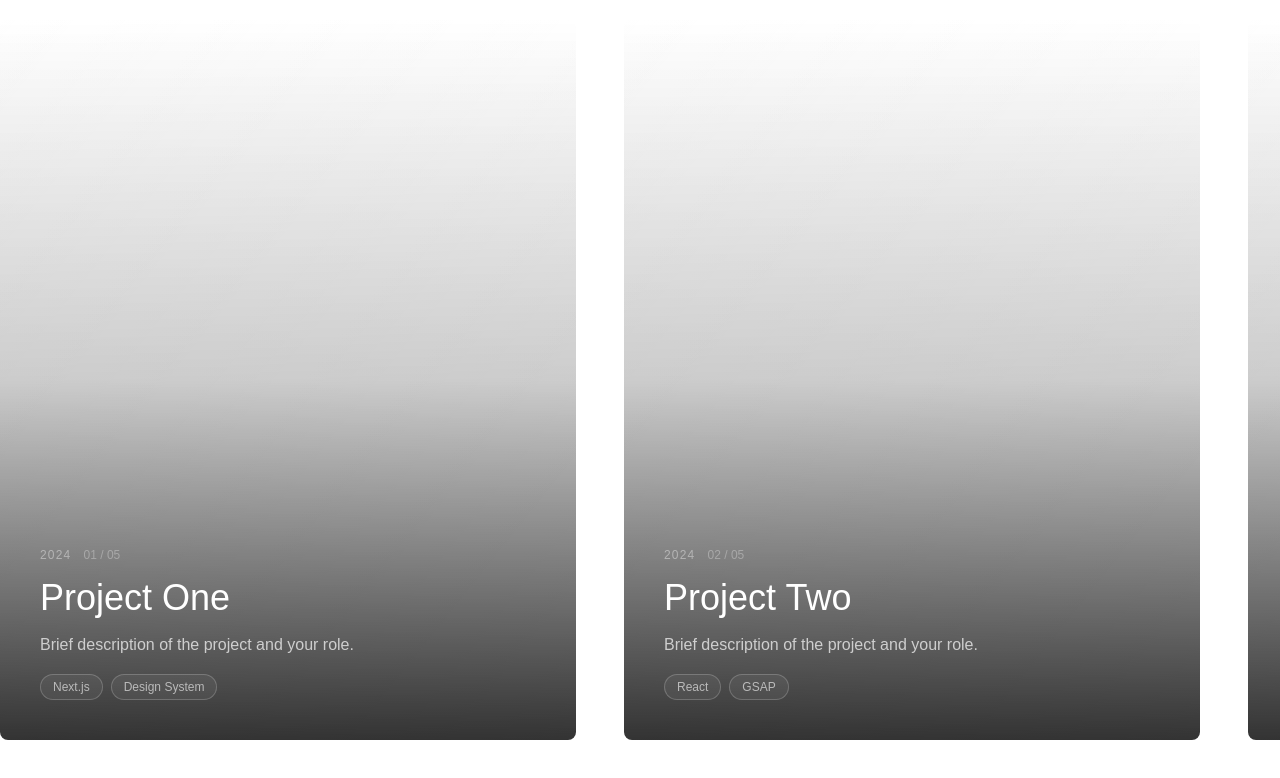
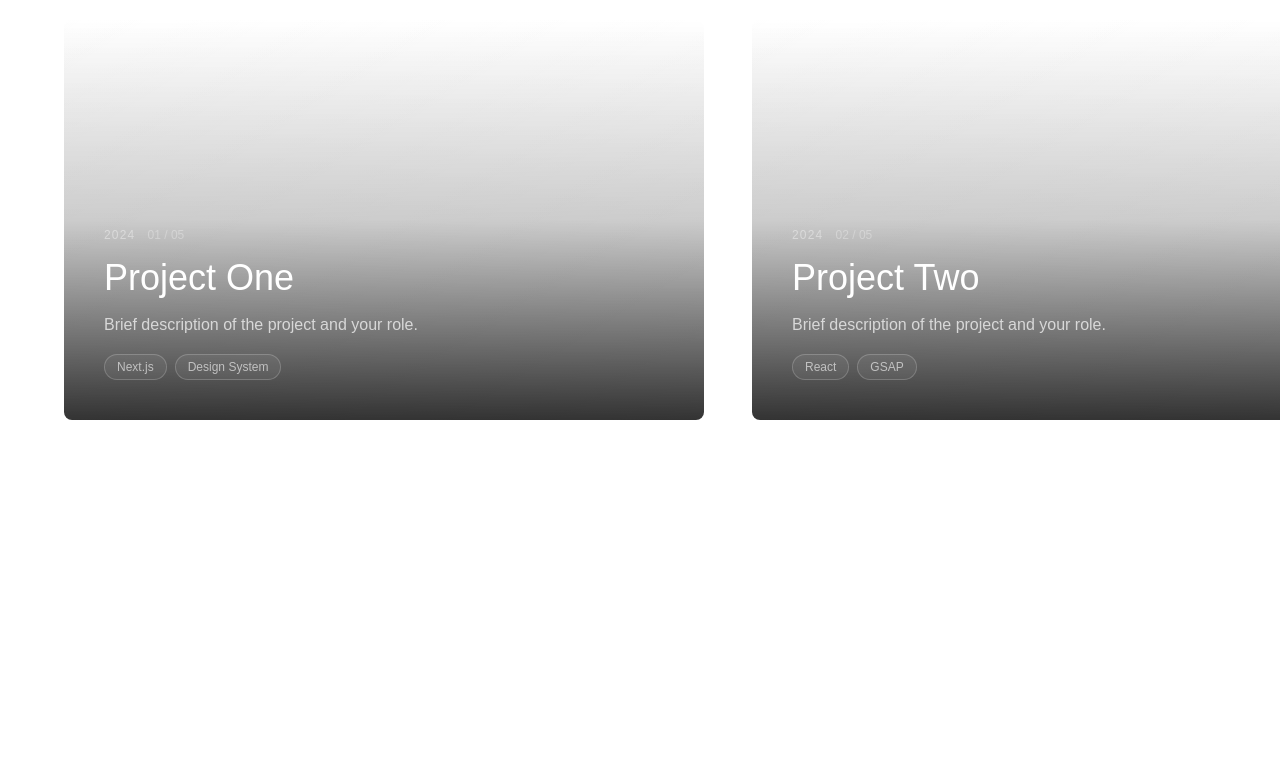
Before and after one commit to billyr95/portfolio2026, a Next.js app: page / in a window 1280 px wide. Shown: the part 944-1722 px from the top of the page. After the commit the page ends 1556 px from the top, so only its background shows below. Built offline with nearby package versions, Linux system fonts and the light colour scheme.

Commit message:
Portfolio Card fixes

```diff
--- a/src/app/components/Projects.tsx
+++ b/src/app/components/Projects.tsx
@@ -81,18 +81,20 @@ export default function Projects() {
       {/* Horizontal Scroll Container */}
       <div className="relative">
         <div
-          className="scrollbar-hide flex snap-x snap-mandatory gap-4 overflow-x-auto px-4 pb-8 sm:gap-6 sm:px-6 sm:pb-12 md:gap-8 md:px-12 lg:gap-12 lg:px-24"
+          className="scrollbar-hide flex gap-4 overflow-x-auto pb-8 sm:gap-6 sm:pb-12 md:gap-8 lg:gap-12"
           style={{
             scrollbarWidth: 'none',
             msOverflowStyle: 'none',
             WebkitOverflowScrolling: 'touch',
+            paddingLeft: 'calc((100vw - 90vw) / 2)',
+            paddingRight: 'calc((100vw - 90vw) / 2)',
           }}
         >
           {projects.map((project, index) => (
             <article
               key={project.id}
               onClick={() => handleCardClick(project.slug)}
-              className="group relative aspect-[3/4] w-[85vw] flex-shrink-0 snap-center cursor-pointer overflow-hidden rounded-xl bg-white/5 transition-all duration-500 ease-out active:scale-[0.98] sm:aspect-[4/5] sm:w-[75vw] sm:snap-start sm:rounded-lg md:w-[60vw] md:hover:scale-[1.02] md:hover:shadow-2xl md:hover:shadow-black/50 lg:w-[50vw] xl:w-[45vw]"
+              className="group relative aspect-[16/10] w-[90vw] flex-shrink-0 cursor-pointer overflow-hidden rounded-xl bg-white/5 transition-all duration-500 ease-out active:scale-[0.98] sm:w-[80vw] sm:rounded-lg md:w-[65vw] md:hover:scale-[1.02] md:hover:shadow-2xl md:hover:shadow-black/50 lg:w-[55vw] xl:w-[50vw]"
             >
               {/* Thumbnail Image */}
               <div className="absolute inset-0 bg-gradient-to-br from-white/10 to-white/5">
@@ -157,9 +159,6 @@ export default function Projects() {
               <div className="absolute inset-0 rounded-xl ring-2 ring-white/0 transition-all duration-200 active:ring-white/20 sm:hidden" />
             </article>
           ))}
-
-          {/* End spacer for scroll padding */}
-          <div className="w-4 flex-shrink-0 sm:w-6 md:w-12 lg:w-24" aria-hidden="true" />
         </div>
       </div>
 
```
